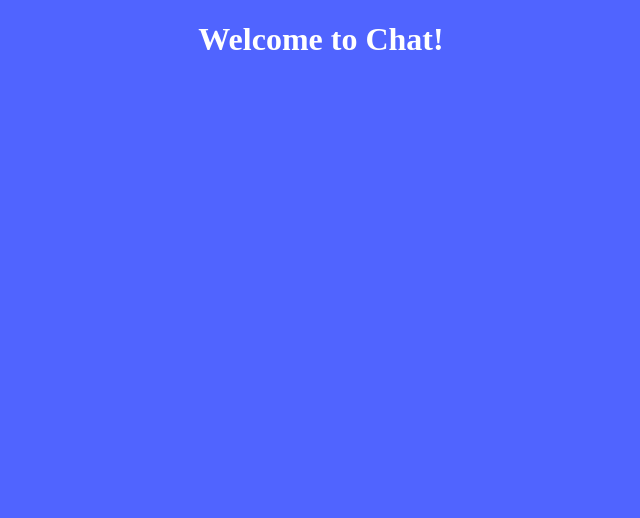
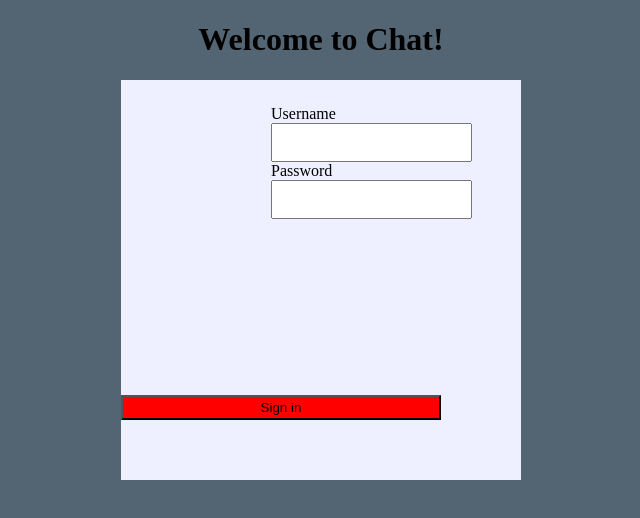
Before and after one commit to allensarmiento/Secure-Chat-System, an Electron app: page client/login.html in a window 800 px wide. Shown: the whole page, without its empty margins (79-719 px from the left). Drawn offline with Linux system fonts and the light colour scheme; no server answers.

Commit message:
Login page started

```diff
--- /dev/null
+++ b/client/css/login.css
@@ -0,0 +1,39 @@
+html, body {
+    margin: 0;
+    padding: 0;
+    background: #536472;
+}
+
+#title {
+    text-align: center;
+}
+
+form {
+    width: 100px;
+    height: 100px;
+    margin: 0 auto;
+    padding: 25px 0;
+}
+
+input {
+    margin: 0;
+    padding: 10px;
+    left: 50%;
+}
+
+#login-box {
+    width: 400px;
+    height: 400px;
+    margin: 0 auto;
+    position: relative;
+    background-color: #eeefff;
+}
+
+#login-box button {
+    width: 80%;
+    height: 25px;
+    margin: 0 auto;
+    position: absolute;
+    bottom: 15%;
+    background: red;
+}
--- a/client/login.html
+++ b/client/login.html
@@ -3,10 +3,22 @@
   <head>
     <meta charset="UTF-8">
     <title>Secure Chat System</title>
-    <link rel="stylesheet" type="text/css" href="css/master.css">
+    <link rel="stylesheet" type="text/css" href="css/login.css">
   </head>
   <body>
     <h1 id="title">Welcome to Chat!</h1>
+
+    <section id="login-box">
+      <form>
+        Username<br/>
+        <input type="text" name="username"><br/>
+        Password<br/>
+        <input type="password"><br/>
+      </form>
+
+      <!-- NOTE: For testing purposes, just clicking the sign in will redirect to the main page. This will need to be changed leter on. -->
+      <button type="submit" onclick="window.location='index.html'">Sign in</button>
+    </section>
 
     <script>
       // You can also require other files to run in this process
--- a/client/main.js
+++ b/client/main.js
@@ -17,7 +17,7 @@ function createWindow () {
   })
 
   // and load the index.html of the app.
-  mainWindow.loadFile('client/index.html')
+  mainWindow.loadFile('login.html')
 
   // Open the DevTools.
   // mainWindow.webContents.openDevTools()
```
